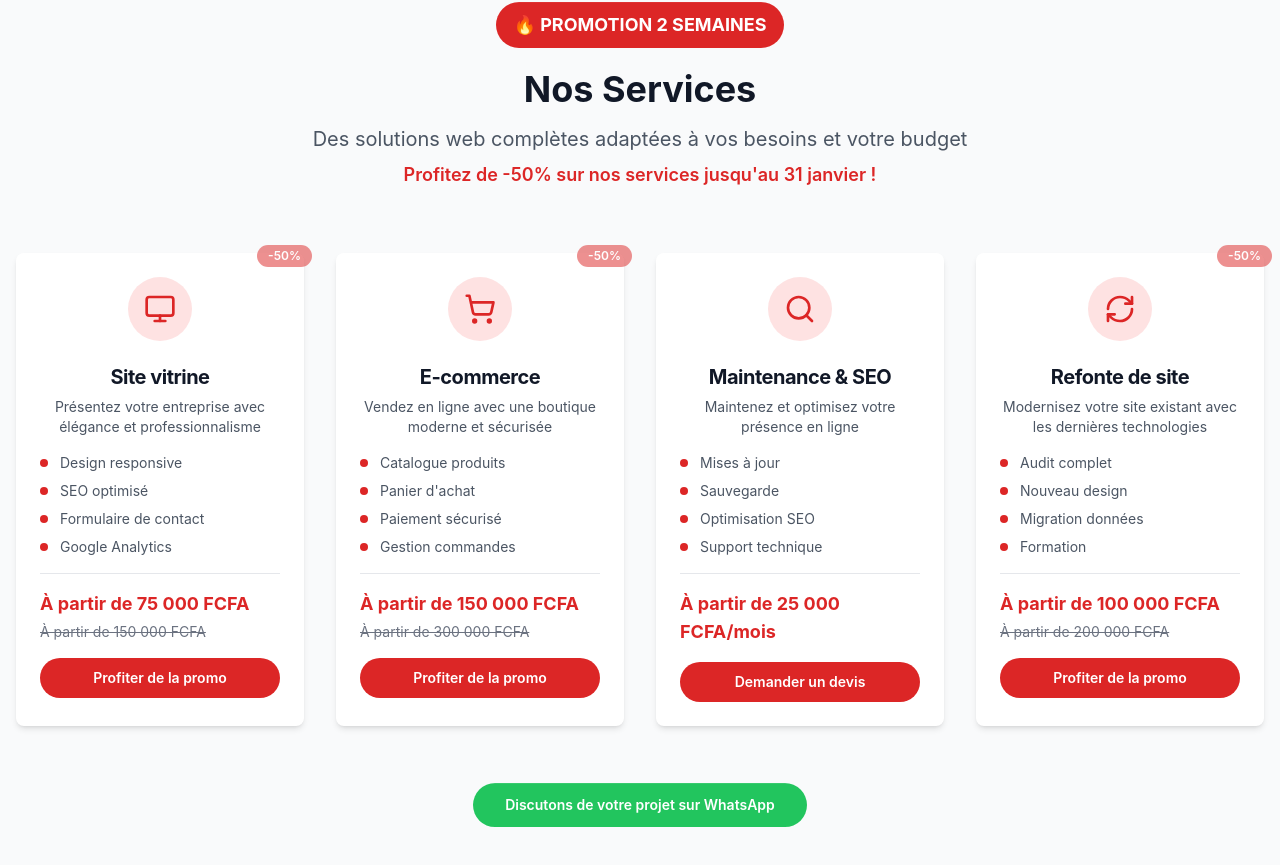
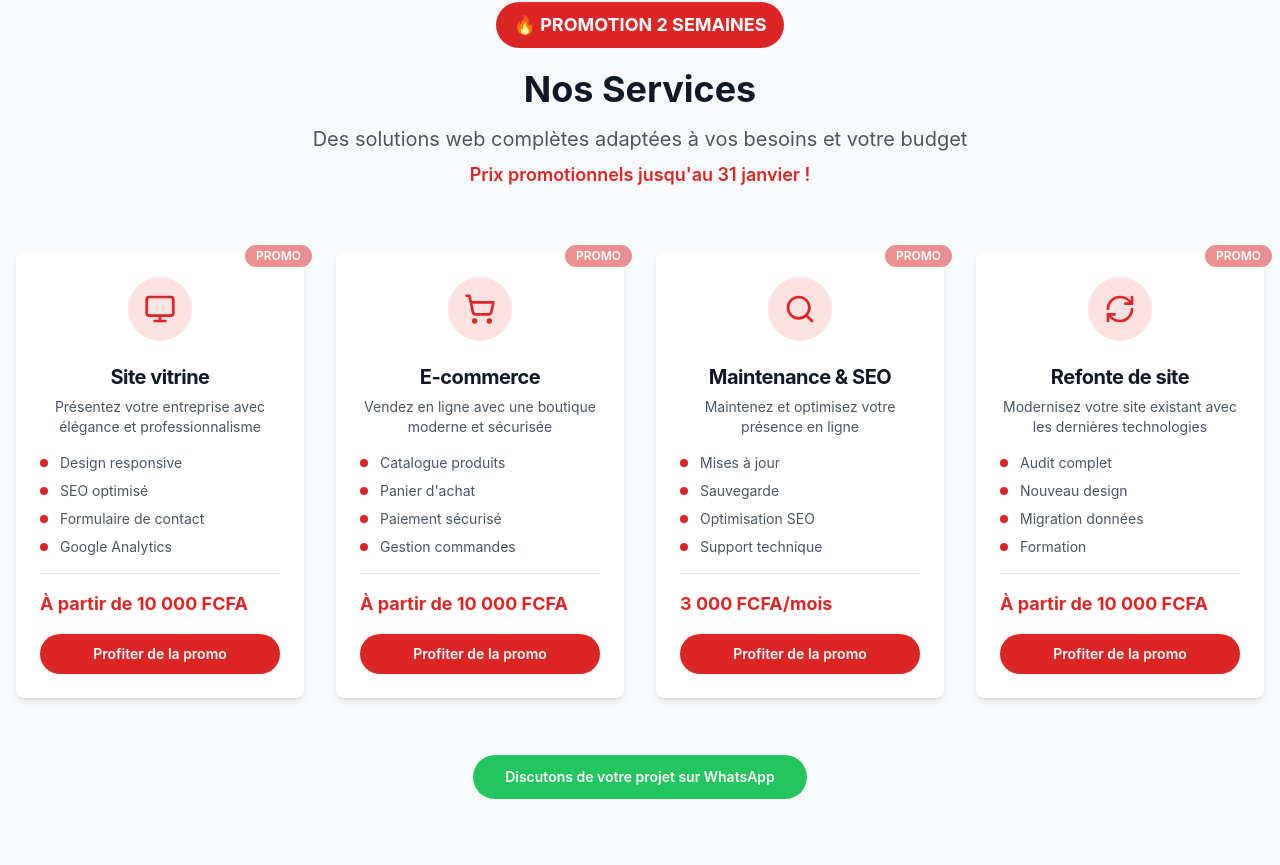
Before and after one commit to Black-star237/easyweb-success-builder, a React (Vite) app: page / in a window 1280 px wide. Shown: the part 1535-2400 px from the top of the page. Built offline with nearby package versions, Linux system fonts and the light colour scheme.

Commit message:
Fix: Update promotion prices
Update the promotion prices for the services to match the user's request.

```diff
--- a/src/components/Services.tsx
+++ b/src/components/Services.tsx
@@ -15,8 +15,7 @@ const Services = () => {
       title: "Site vitrine",
       description: "Présentez votre entreprise avec élégance et professionnalisme",
       features: ["Design responsive", "SEO optimisé", "Formulaire de contact", "Google Analytics"],
-      originalPrice: "À partir de 150 000 FCFA",
-      promotionalPrice: "À partir de 75 000 FCFA",
+      price: "À partir de 10 000 FCFA",
       isOnPromotion: true
     },
     {
@@ -24,8 +23,7 @@ const Services = () => {
       title: "E-commerce",
       description: "Vendez en ligne avec une boutique moderne et sécurisée",
       features: ["Catalogue produits", "Panier d'achat", "Paiement sécurisé", "Gestion commandes"],
-      originalPrice: "À partir de 300 000 FCFA",
-      promotionalPrice: "À partir de 150 000 FCFA",
+      price: "À partir de 10 000 FCFA",
       isOnPromotion: true
     },
     {
@@ -33,16 +31,15 @@ const Services = () => {
       title: "Maintenance & SEO",
       description: "Maintenez et optimisez votre présence en ligne",
       features: ["Mises à jour", "Sauvegarde", "Optimisation SEO", "Support technique"],
-      price: "À partir de 25 000 FCFA/mois",
-      isOnPromotion: false
+      price: "3 000 FCFA/mois",
+      isOnPromotion: true
     },
     {
       icon: RefreshCw,
       title: "Refonte de site",
       description: "Modernisez votre site existant avec les dernières technologies",
       features: ["Audit complet", "Nouveau design", "Migration données", "Formation"],
-      originalPrice: "À partir de 200 000 FCFA",
-      promotionalPrice: "À partir de 100 000 FCFA",
+      price: "À partir de 10 000 FCFA",
       isOnPromotion: true
     }
   ];
@@ -63,7 +60,7 @@ const Services = () => {
             Des solutions web complètes adaptées à vos besoins et votre budget
           </p>
           <p className="text-lg text-red-600 font-semibold mt-2">
-            Profitez de -50% sur nos services jusqu'au 31 janvier !
+            Prix promotionnels jusqu'au 31 janvier !
           </p>
         </div>
 
@@ -80,7 +77,7 @@ const Services = () => {
             >
               {service.isOnPromotion && (
                 <Badge className="absolute -top-2 -right-2 bg-red-600 text-white z-10 animate-pulse">
-                  -50%
+                  PROMO
                 </Badge>
               )}
 
@@ -108,27 +105,16 @@ const Services = () => {
 
                 <div className="pt-4 border-t border-gray-200">
                   <div className="mb-4">
-                    {service.isOnPromotion ? (
-                      <div className="space-y-1">
-                        <div className="text-lg font-bold text-red-600 group-hover:scale-105 transition-transform duration-300">
-                          {service.promotionalPrice}
-                        </div>
-                        <div className="text-sm text-gray-500 line-through">
-                          {service.originalPrice}
-                        </div>
-                      </div>
-                    ) : (
-                      <div className="text-lg font-bold text-red-600 group-hover:scale-105 transition-transform duration-300">
-                        {service.price}
-                      </div>
-                    )}
+                    <div className="text-lg font-bold text-red-600 group-hover:scale-105 transition-transform duration-300">
+                      {service.price}
+                    </div>
                   </div>
 
                   <Button
                     className="w-full bg-red-600 hover:bg-red-700 text-white rounded-full font-semibold transition-all duration-300 transform hover:scale-105 hover:shadow-lg"
                     onClick={() => window.open('https://wa.me/237674833400', '_blank')}
                   >
-                    {service.isOnPromotion ? 'Profiter de la promo' : 'Demander un devis'}
+                    Profiter de la promo
                   </Button>
                 </div>
               </CardContent>
```
